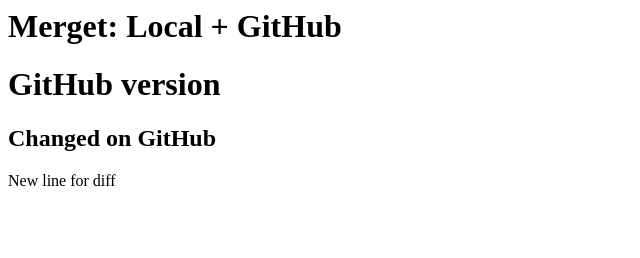
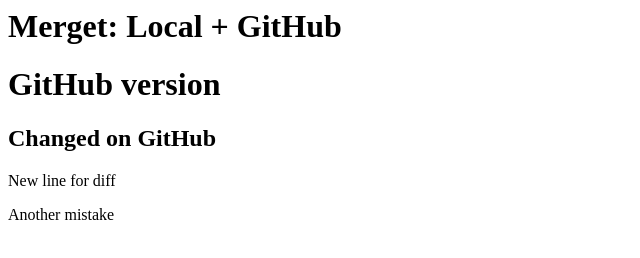
Before and after one commit to M1stret/myproject, a plain HTML site: page index.html in a window 1280 px wide. Shown: the whole page, without its empty margins (0-640 px from the left). Drawn offline with Linux system fonts and the light colour scheme.

Commit message:
Ещё один ошибочный коммит

```diff
--- a/index.html
+++ b/index.html
@@ -2,3 +2,4 @@
 <h1>GitHub version</h1>
 <h2>Changed on GitHub</h2>
 <p>New line for diff</p>
+<p>Another mistake</p>
```
